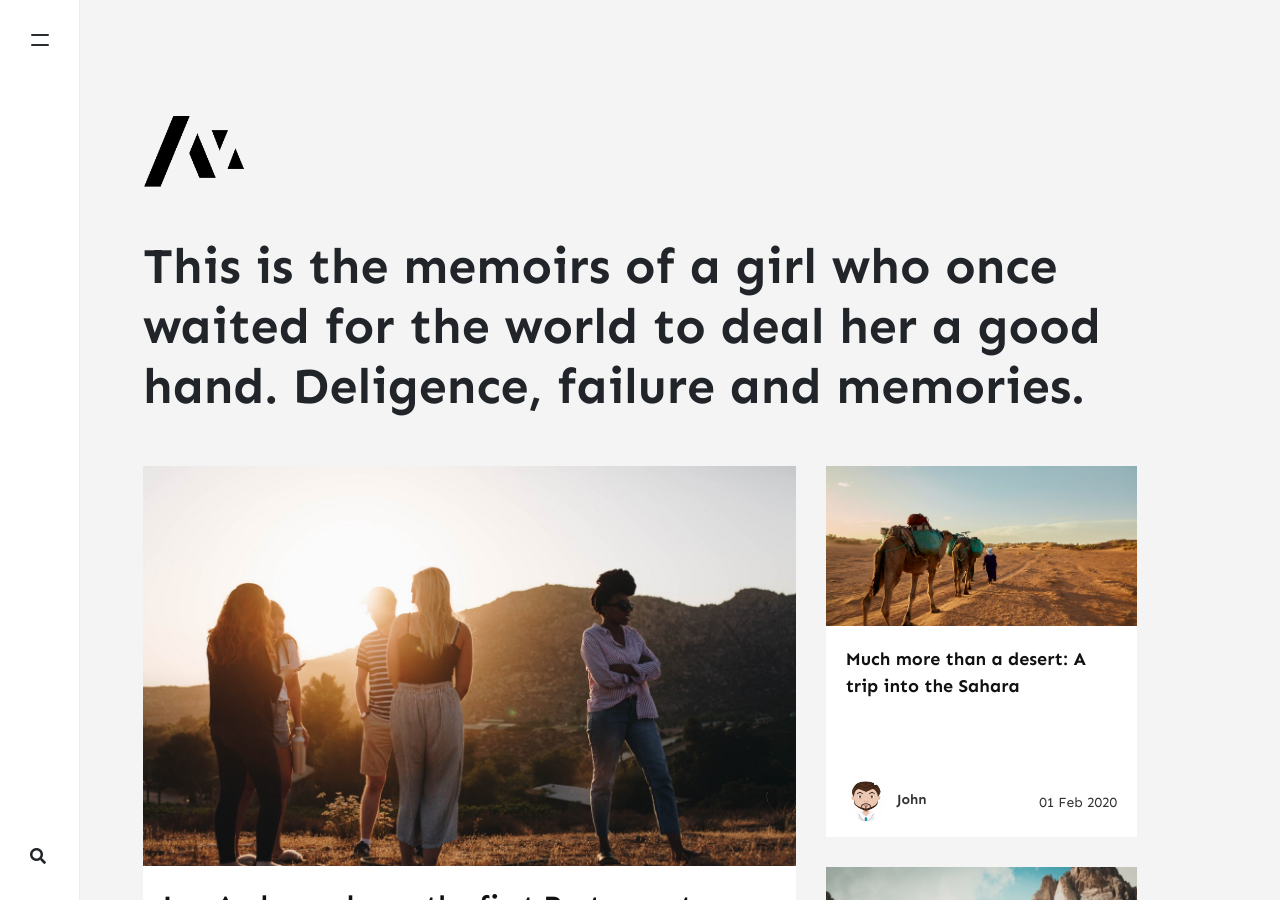
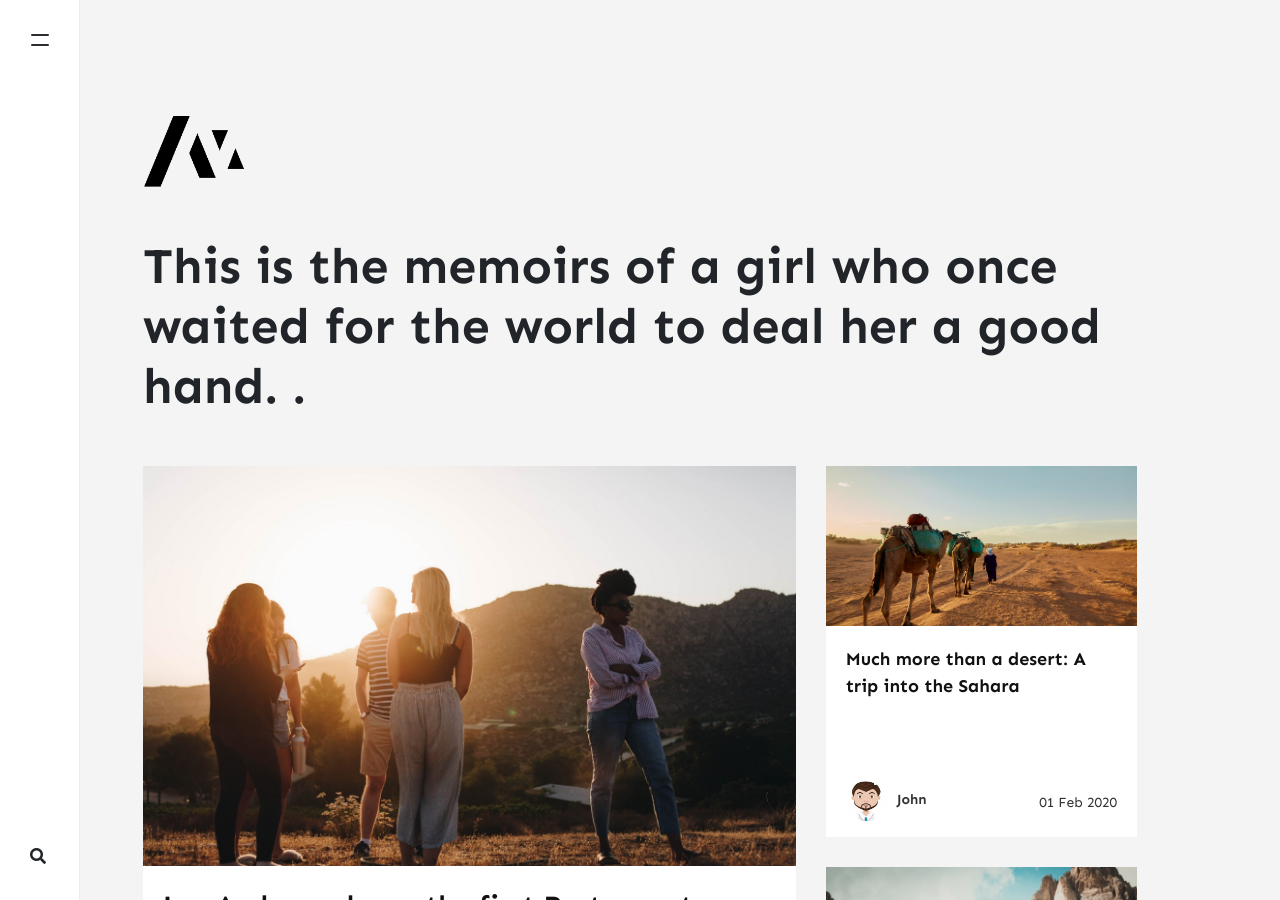
Before and after one commit to stackbit-projects/pleasant-squid-d6115, a Jekyll site: the page built from index.html, in a window 1280 px wide and 900 px high. Built offline with Jekyll 4.4.1, drawn with Linux system fonts in a browser that asks for light colours; nearby versions of some CDN libraries; the list of posts is cut into pages by our own code; comment, search, counter and statistics services are not loaded.

Commit message:
_config.yml: changed

```diff
--- a/_config.yml
+++ b/_config.yml
@@ -2,7 +2,7 @@ name: Memoirs
 title: Memoirs
 description: >-
   This is the memoirs of a girl who once waited for the world to deal her a good hand.
-   Deligence, failure and memories.
+   .
 logo: assets/images/logo.png
 favicon: assets/images/logo.png
 baseurl: ''
```
